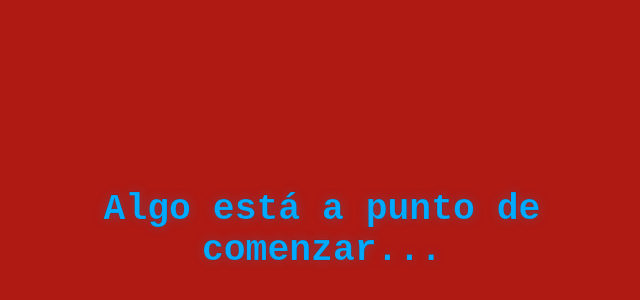
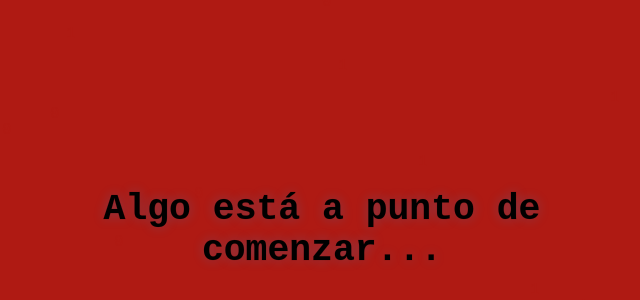
Before and after one commit to we-are-juniors/interfaz_p-gina, a plain HTML site: page index.html in a window 1280 px wide. Shown: the part 170-470 px from the top of the page, without its empty margins (318-958 px from the left). Drawn offline with Linux system fonts and the light colour scheme.

Commit message:
Fix HTML encoding issues and update styles

```diff
--- a/index.html
+++ b/index.html
@@ -24,7 +24,7 @@
       top:50%;
       left:50%;
       transform:translate(-50%,-50%);
-      color:#00aaff;         /* azul */
+      color:##1A4DB3;         /* azul */
       font-size:2.8rem;
       font-weight:700;
       text-align:center;
```
